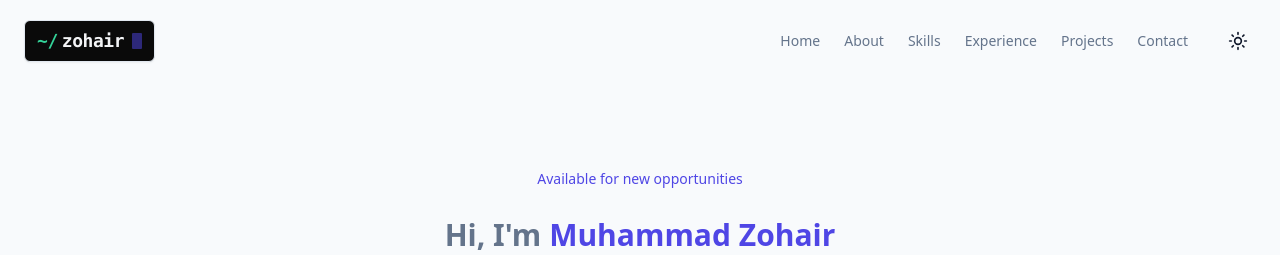
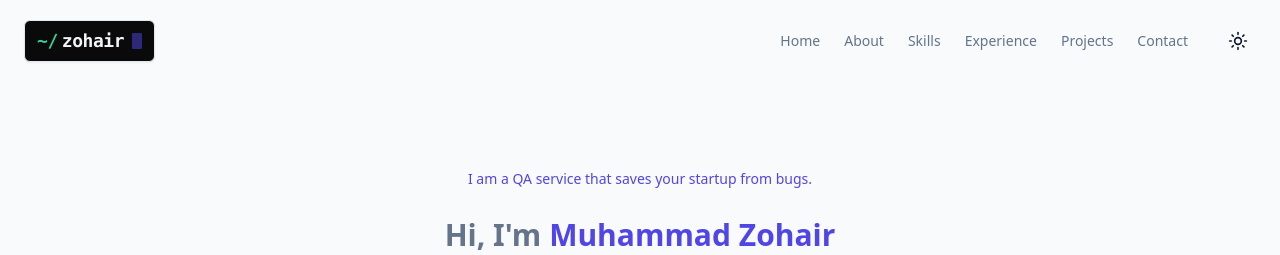
Before and after one commit to imzohair-Dev/portfolio-zohair, a Next.js app: page /portfolio-zohair/ in a window 1280 px wide. Shown: the top 255 px of the page. Built offline with nearby package versions, Linux system fonts and the light colour scheme.

Commit message:
Update V1

```diff
--- a/src/components/sections/Hero.tsx
+++ b/src/components/sections/Hero.tsx
@@ -21,7 +21,7 @@ export function Hero() {
             transition={{ duration: 0.5 }}
           >
             <span className="inline-block py-1 px-3 rounded-full bg-primary/10 text-primary mb-6 text-sm font-medium">
-              Available for new opportunities
+              I am a QA service that saves your startup from bugs.
             </span>
           </motion.div>
 
```
